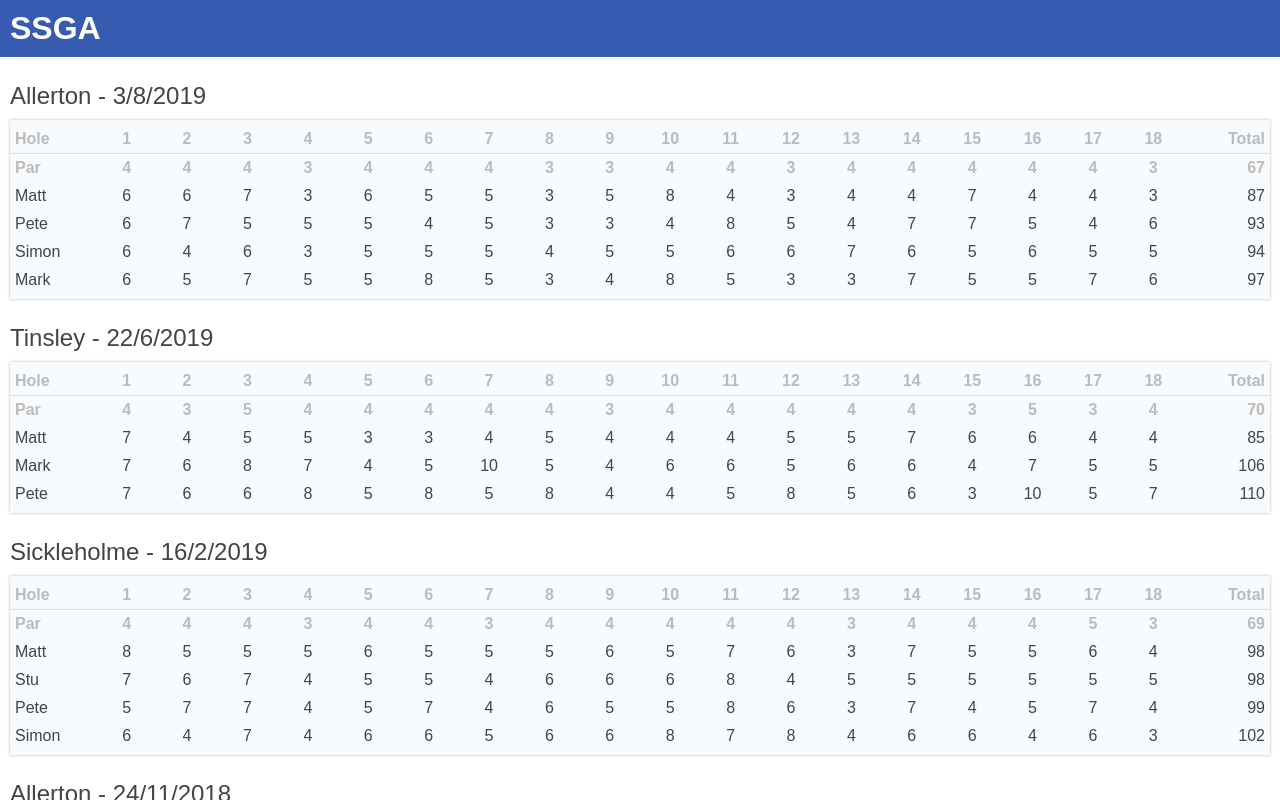
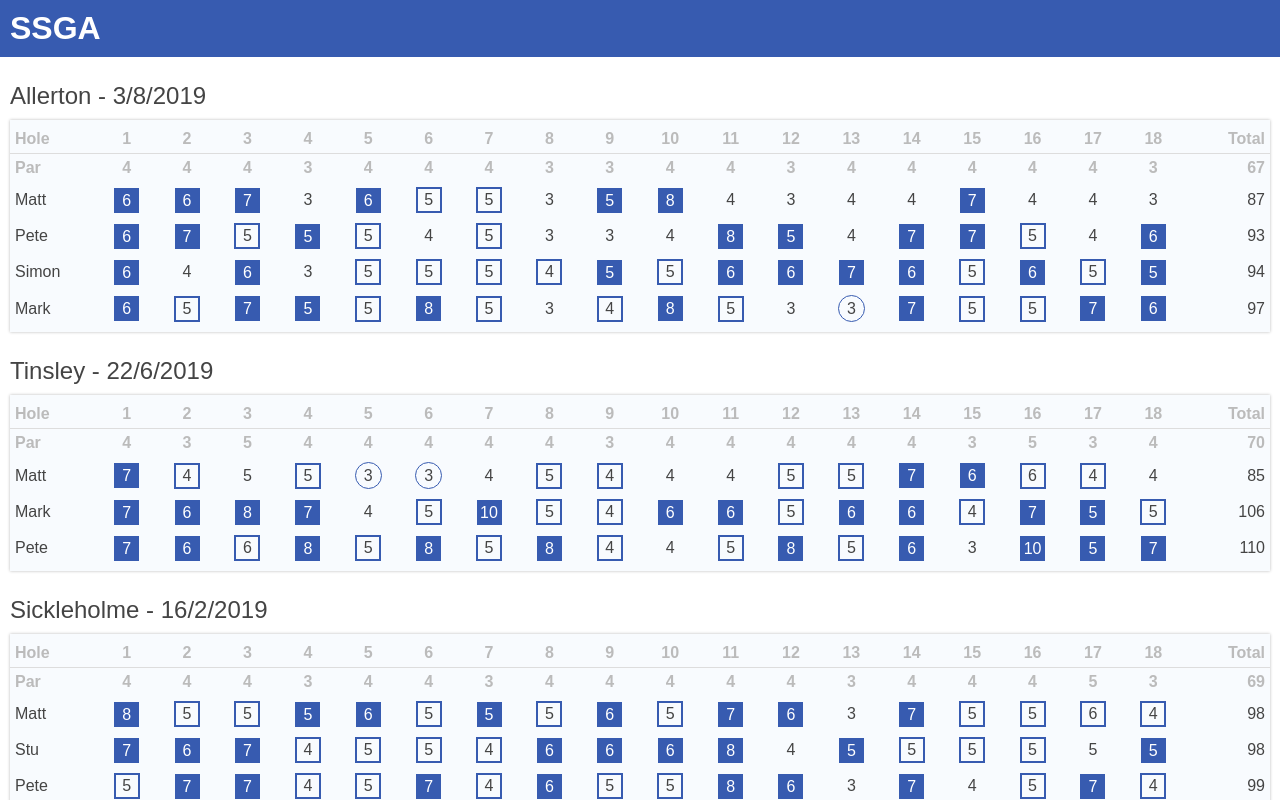
Before and after one commit to whitfield-mj/ssga, a React (Create React App) app: page / in a window 1280 px wide. Shown: the top 800 px of the page. Built offline with nearby package versions, Linux system fonts and the light colour scheme.

Commit message:
added score styles to scorecards

```diff
--- a/src/scorecards/Scorecard.js
+++ b/src/scorecards/Scorecard.js
@@ -1,12 +1,5 @@
 import React from "react";
 import PropTypes from "prop-types";
-
-Scorecard.propTypes = {
-  courseName: PropTypes.string,
-  date: PropTypes.string,
-  courseHoles: PropTypes.objectOf(PropTypes.shape({ par: PropTypes.number })),
-  scores: PropTypes.objectOf(PropTypes.objectOf(PropTypes.number))
-};
 
 function Scorecard({ courseName, date, courseHoles, scores }) {
   const holeNos = Object.keys(courseHoles);
@@ -46,7 +39,7 @@ function Scorecard({ courseName, date, courseHoles, scores }) {
             </tr>
           </thead>
           <tbody>
-            <ScoreRow rowHeader="Par" scores={holeParMap} />
+            <ParRow rowHeader="Par" pars={holeParMap} />
             {Object.keys(scores)
               .map(addTotals)
               .sort((a, b) => a.total - b.total)
@@ -56,6 +49,7 @@ function Scorecard({ courseName, date, courseHoles, scores }) {
                   rowHeader={player.name}
                   scores={scores[player.name]}
                   totalScore={player.total}
+                  holePars={holeParMap}
                 />
               ))}
           </tbody>
@@ -65,19 +59,59 @@ function Scorecard({ courseName, date, courseHoles, scores }) {
   );
 }
 
-function ScoreRow({ rowHeader, scores, totalScore }) {
-  const total =
-    totalScore || Object.values(scores).reduce((sum, value) => sum + value, 0);
+Scorecard.propTypes = {
+  courseName: PropTypes.string,
+  date: PropTypes.string,
+  courseHoles: PropTypes.objectOf(PropTypes.shape({ par: PropTypes.number })),
+  scores: PropTypes.objectOf(PropTypes.objectOf(PropTypes.number))
+};
+
+function ParRow({ rowHeader, pars }) {
+  const total = Object.values(pars).reduce((sum, value) => sum + value, 0);
 
   return (
     <tr>
       <td>{rowHeader}</td>
-      {Object.keys(scores).map(hole => (
-        <td key={`${rowHeader}-${hole}`}>{scores[hole]}</td>
+      {Object.keys(pars).map(hole => (
+        <HoleScore key={`${rowHeader}-${hole}`} score={pars[hole]} />
       ))}
       <td>{total}</td>
     </tr>
   );
 }
 
+function ScoreRow({ rowHeader, scores, totalScore, holePars }) {
+  return (
+    <tr>
+      <td>{rowHeader}</td>
+      {Object.keys(scores).map(hole => (
+        <HoleScore
+          key={`${rowHeader}-${hole}`}
+          score={scores[hole]}
+          par={holePars[hole]}
+        />
+      ))}
+      <td>{totalScore}</td>
+    </tr>
+  );
+}
+
+function HoleScore({ score, par }) {
+  const label = () => {
+    const difference = par - score;
+    if (difference === 1) return "birdie";
+    if (difference > 1) return "eagle";
+    if (difference === -1) return "bogie";
+    if (difference < -1) return "double";
+
+    return "par";
+  };
+
+  return (
+    <td className={label()}>
+      <span>{score}</span>
+    </td>
+  );
+}
+
 export default Scorecard;
--- a/src/scorecards/scorecards.css
+++ b/src/scorecards/scorecards.css
@@ -31,7 +31,7 @@
   table-layout: fixed;
   text-align: center;
   width: 100%;
-  min-width: 550px;
+  min-width: 700px;
   border-collapse: collapse;
 }
 
@@ -61,3 +61,48 @@
   width: 50px;
   text-align: right;
 }
+
+#scorecards td span {
+  margin: 0 auto;
+}
+
+#scorecards td.eagle span {
+  display: block;
+  line-height: 25px;
+  width: 25px;
+
+  -moz-border-radius: 50%;
+  border-radius: 50%;
+
+  background-color: #375bb0;
+  color: white;
+
+}
+
+#scorecards td.birdie span {
+  display: block;
+  line-height: 25px;
+  width: 25px;
+
+  -moz-border-radius: 50%;
+  border-radius: 50%;
+
+  border: 0.1em solid #375bb0;
+}
+
+#scorecards td.bogie span {
+  display: block;
+  line-height: 22px;
+  width: 22px;
+
+  border: 2px solid #375bb0;
+}
+
+#scorecards td.double span {
+  display: block;
+  line-height: 25px;
+  width: 25px;
+
+  background-color: #375bb0;
+  color: white;
+}
```
Also changed, not shown: 1 other file (tests, documents, lock files or other folders).
